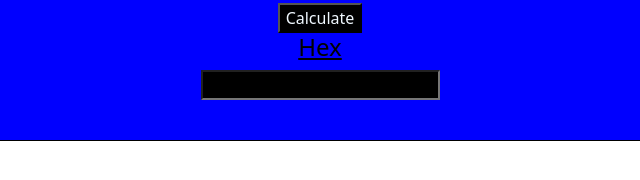
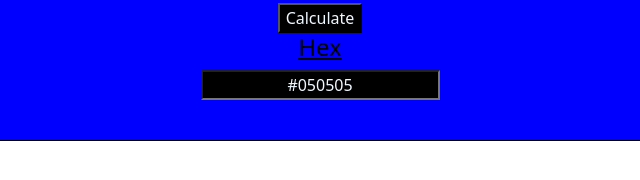
Before and after one commit to Khwez1/LMSrgbToHex, a plain HTML site: page index.html in a window 1280 px wide. Both pictures are taken after typing "5", "5", "5" into the empty fields and a click on the button "Calculate". Shown: the part 304-484 px from the top of the page, 320-960 px from the left. Drawn offline with nearby package versions, Linux system fonts and the light colour scheme.

Commit message:
made some changes

```diff
--- a/index.html
+++ b/index.html
@@ -21,7 +21,7 @@
                 <br></br>
                 <button id="calc">Calculate</button>
                 <h4>Hex</h4>
-                <input type="number" id="hex" readonly>
+                <input type="text" id="hex" readonly>
             </div>
         </div>
     </div>
--- a/index.js
+++ b/index.js
@@ -1,25 +1,22 @@
-let input1 = document.getElementById('red').value
+let output = document.getElementById('hex');
 
-let input2 = document.getElementById('green').value
+let btn = document.getElementById('calc');
 
-let input3 = document.getElementById('blue').value
+function rgbToHex() {
+    let input1 = parseInt(document.getElementById('red').value, 10);
+    let input2 = parseInt(document.getElementById('green').value, 10);
+    let input3 = parseInt(document.getElementById('blue').value, 10);
 
-let output = document.getElementById('hex')
+    function toHex(color) {
+        let hex = color.toString(16);
+        return hex.length == 1 ? "0" + hex : hex;
+    }
 
-let btn = document.getElementById('calc')
+    let RED = toHex(input1);
+    let GRN = toHex(input2);
+    let BLU = toHex(input3);
 
-function rgbToHex(input1,input2,input3) {
-   let toHex = (color) => {
-    let hex = color.toString(16);
-    return hex.length == 1 ? "0" + hex : hex;
-   };
-let RED = toHex(input1)
-
-let GRN = toHex(input2)
-
-let BLU = toHex(input3)
-
-output.value = "#" + RED + GRN + BLU
+    output.value = "#" + RED + GRN + BLU;
 }
 
-btn.addEventListener('click',rgbToHex)
+btn.addEventListener('click', rgbToHex);
```
